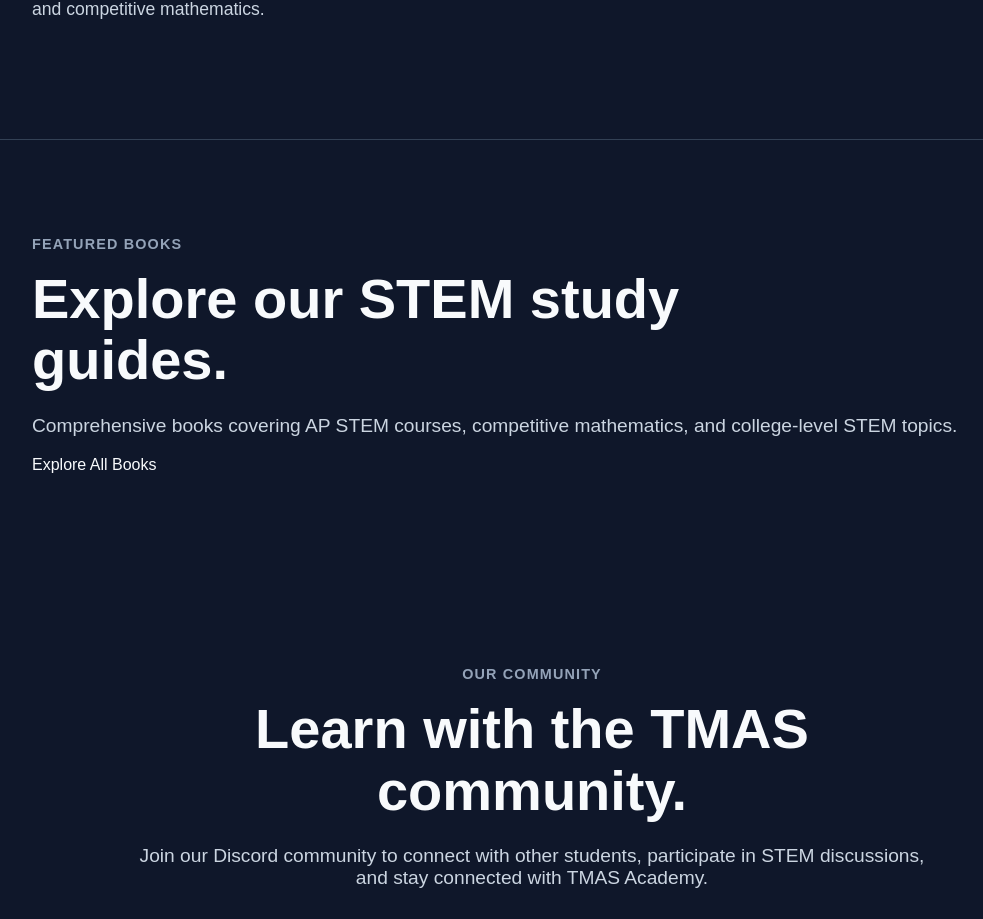
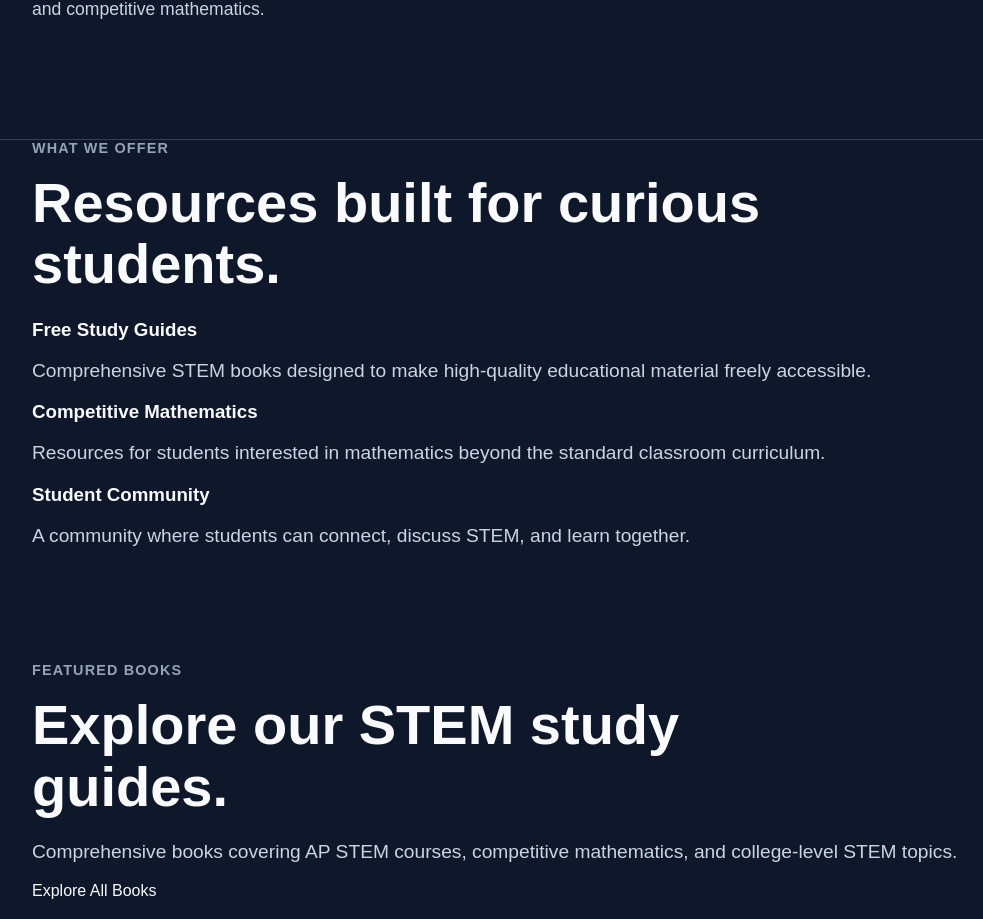
Before and after one commit to TMAS-Academy/tmasacademy.github.io, a React (Vite) app: page / in a window 1280 px wide. Shown: the part 1134-2053 px from the top of the page, without its empty margins (108-1091 px from the left). Built offline with nearby package versions, Linux system fonts and the light colour scheme.

Commit message:
feat: add homepage offerings section

```diff
--- a/src/App.tsx
+++ b/src/App.tsx
@@ -3,6 +3,7 @@
 
 import Hero from './sections/Hero';
 import Mission from './sections/Mission';
+import WhatWeOffer from './sections/WhatWeOffer';
 import FeaturedBooks from './sections/FeaturedBooks';
 import CommunityCTA from './sections/CommunityCTA';
 
@@ -14,6 +15,7 @@
       <main>
         <Hero />
         <Mission />
+        <WhatWeOffer />
         <FeaturedBooks />
         <CommunityCTA />
       </main>
--- /dev/null
+++ b/src/sections/WhatWeOffer.tsx
@@ -0,0 +1,40 @@
+function WhatWeOffer() {
+  const offerings = [
+    {
+      title: 'Free Study Guides',
+      description:
+        'Comprehensive STEM books designed to make high-quality educational material freely accessible.',
+    },
+    {
+      title: 'Competitive Mathematics',
+      description:
+        'Resources for students interested in mathematics beyond the standard classroom curriculum.',
+    },
+    {
+      title: 'Student Community',
+      description:
+        'A community where students can connect, discuss STEM, and learn together.',
+    },
+  ];
+
+  return (
+    <section className="what-we-offer">
+      <div className="section-content">
+        <p className="section-eyebrow">What We Offer</p>
+
+        <h2>Resources built for curious students.</h2>
+
+        <div className="offerings-grid">
+          {offerings.map((offering) => (
+            <article className="offering-card" key={offering.title}>
+              <h3>{offering.title}</h3>
+              <p>{offering.description}</p>
+            </article>
+          ))}
+        </div>
+      </div>
+    </section>
+  );
+}
+
+export default WhatWeOffer;
```
